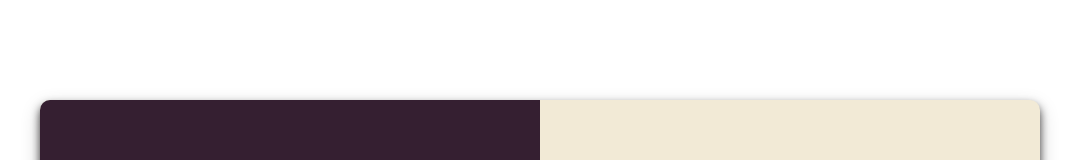
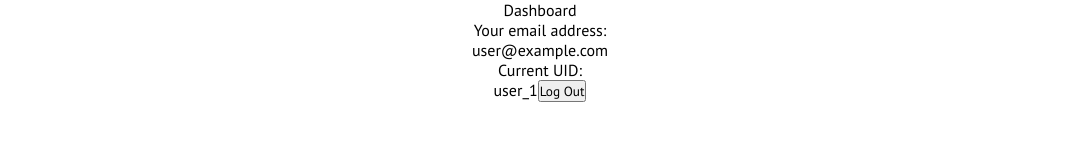
Before and after one commit to hamima27/The-Flat-Finder, a React (Create React App) app: page /Dashboard in a window 1280 px wide. Before the commit this address led to /Login. Shown: the top 160 px of the page, without its empty margins (100-1179 px from the left). Built offline with nearby package versions, Linux system fonts and the light colour scheme; no server answers; sample sign-in values are in the browser's storage.

Commit message:
Working login, register, logout and dashboard got getter methods for displaying uid and email

```diff
--- a/src/Dashboard.js
+++ b/src/Dashboard.js
@@ -15,10 +15,14 @@ function Dashboard() {
     }
   }
 
+  const { getCurrentUID } = useAuth();
+  const { getCurrentEmail } = useAuth();
+
   return (
     <div>
       <p> Dashboard </p>
-      <p> Your email address: </p> {currentUser.email}
+      <p> Your email address: </p> {getCurrentEmail()}
+      <p> Current UID: </p> {getCurrentUID()}
       <button onClick={handleLogOut}> Log Out </button>
     </div>
   );
--- a/src/contexts/authcontext.js
+++ b/src/contexts/authcontext.js
@@ -20,6 +20,22 @@ export function AuthProvider({ children }) {
     return auth.signOut();
   }
 
+  function getCurrentEmail() {
+    if (currentUser !== "null") {
+      return currentUser.email;
+    } else {
+      return "No current user";
+    }
+  }
+
+  function getCurrentUID() {
+    if (currentUser !== "null") {
+      return currentUser.uid;
+    } else {
+      return "No current user";
+    }
+  }
+
   useEffect(() => {
     const exit = auth.onAuthStateChanged((user) => {
       setCurrentUser(user);
@@ -28,13 +44,15 @@ export function AuthProvider({ children }) {
     return exit;
   }, []);
 
-  const [currentUser, setCurrentUser] = useState();
+  const [currentUser, setCurrentUser] = useState("null");
 
   const value = {
     currentUser,
     signup,
     login,
-    logout
+    logout,
+    getCurrentUID,
+    getCurrentEmail
   };
 
   return <AuthContext.Provider value={value}>{children}</AuthContext.Provider>;
```
